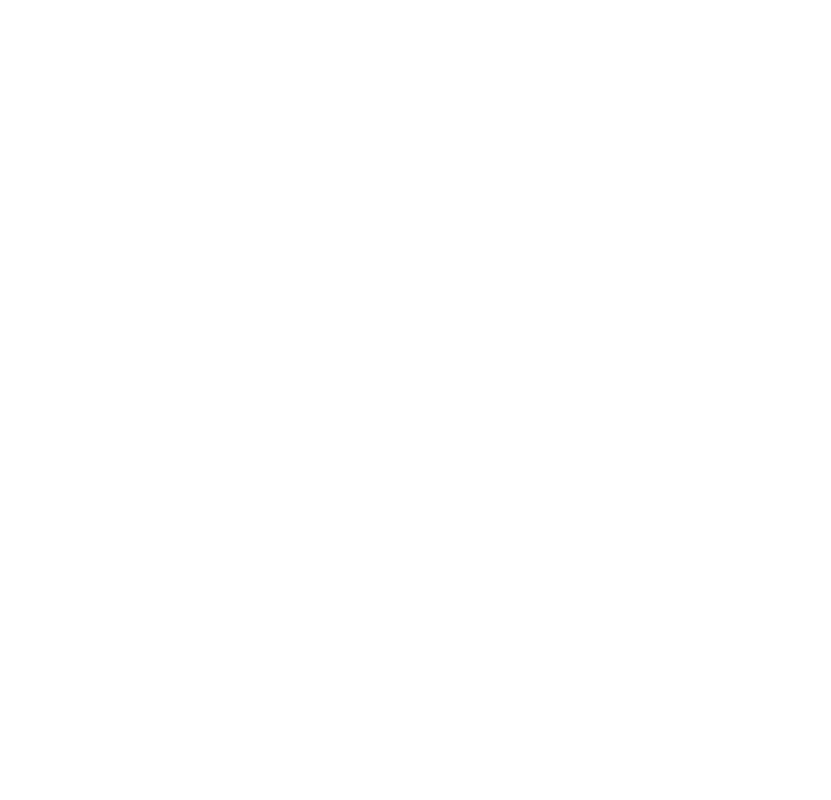
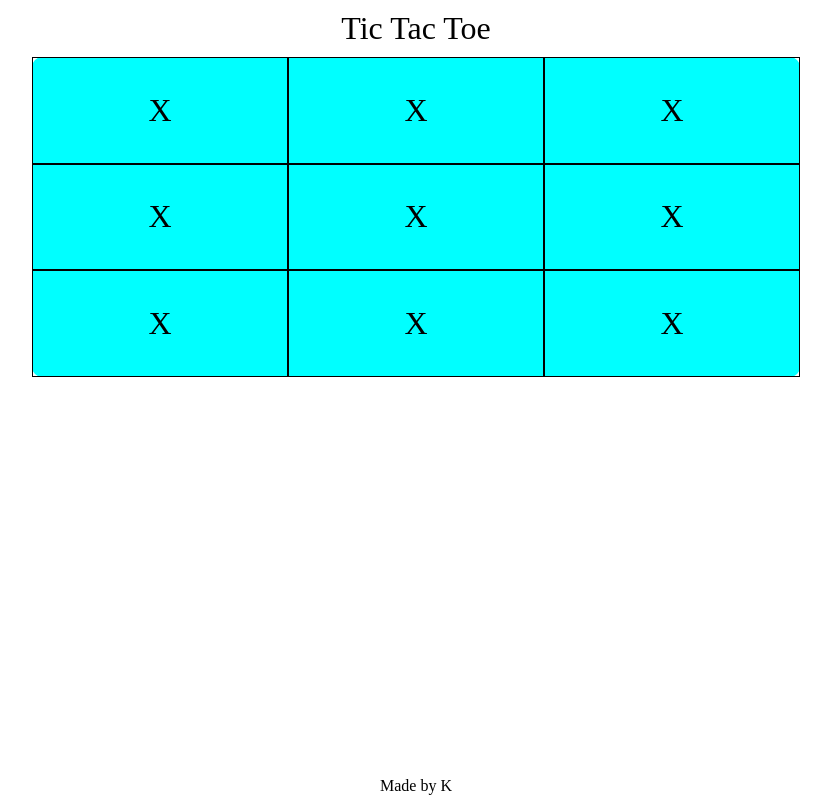
Before and after one commit to KristijanTuric/odin-tic-tac-toe, a plain HTML site: page index.html in a window 1280 px wide. Shown: the whole page, without its empty margins (224-1055 px from the left). Drawn offline with Linux system fonts and the light colour scheme.

Commit message:
Basic HTML and CSS setup

```diff
--- a/index.html
+++ b/index.html
@@ -7,7 +7,21 @@
     <title>Tic Tac Toe</title>
 </head>
 <body>
+    <div class="header">Tic Tac Toe</div>
+    <div class="table">
+        <div>X</div>
+        <div>X</div>
+        <div>X</div>
 
+        <div>X</div>
+        <div>X</div>
+        <div>X</div>
+
+        <div>X</div>
+        <div>X</div>
+        <div>X</div>
+    </div>
+    <div class="footer">Made by K</div>
     <script src="script.js"></script>
 </body>
 </html>
--- a/style.css
+++ b/style.css
@@ -0,0 +1,49 @@
+*
+{
+    margin: 0;
+    padding: 0;
+    box-sizing: border-box;
+}
+
+body
+{
+    display: flex;
+    flex-direction: column;
+    align-items: center;
+}
+
+.header
+{
+    font-size: xx-large;
+    text-align: center;
+    margin: 10px;
+}
+
+.footer
+{
+    font-size: medium;
+    text-align: center;
+    position: absolute;
+    bottom: 0px;
+    margin-bottom: 5px;
+}
+
+.table
+{
+    width: 60vw;
+    height: 40vh;
+    border-radius: 10px;
+    background-color: aqua;
+    display: grid;
+    grid-template-columns: 1fr 1fr 1fr;
+    grid-template-rows: 1fr 1fr 1fr;
+}
+
+.table > div
+{
+    font-size: xx-large;
+    display: flex;
+    align-items: center;
+    justify-content: center;
+    border: 1px solid black;
+}
```
